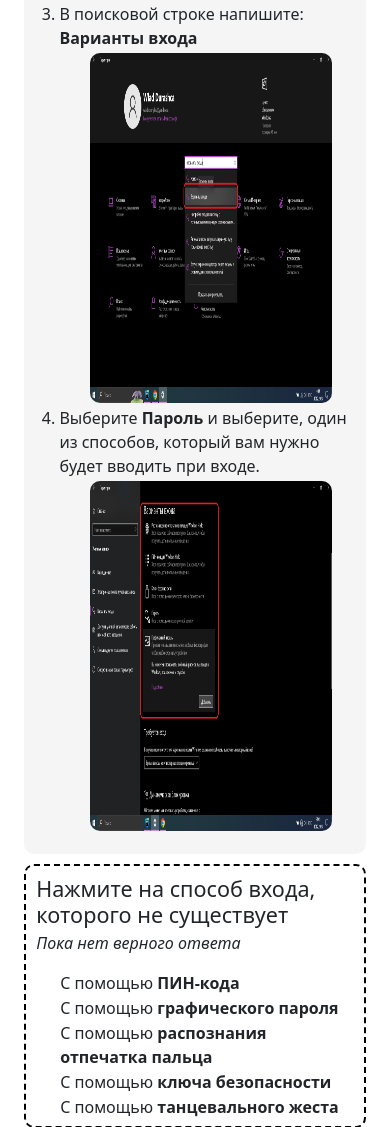
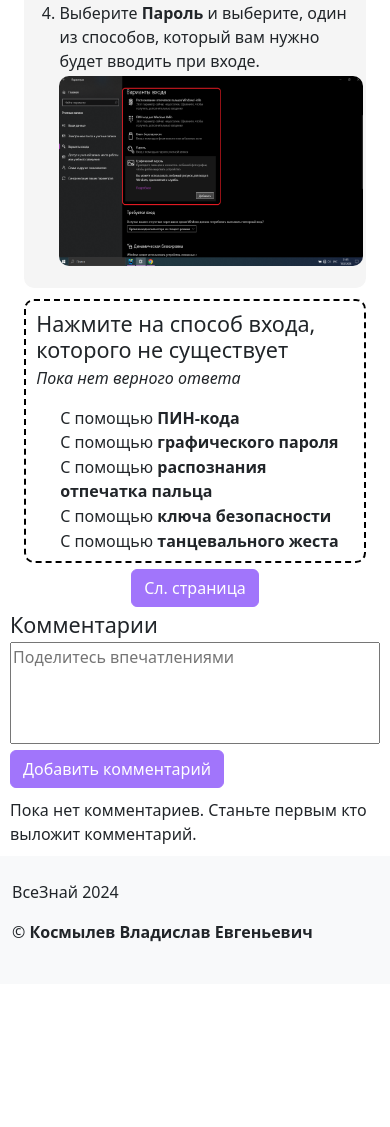
Before and after one commit to Durashca/wseznai, a PHP site: page /device_password.php in a window 390 px wide. Shown: the part 1310-2437 px from the top of the page. After the commit the page ends 2252 px from the top, so only its background shows below. Run offline with PHP 8.4, Linux system fonts and the light colour scheme; data that the repository does not hold is empty.

Commit message:
fixed pictures on phones

```diff
--- a/src/css/img.css
+++ b/src/css/img.css
@@ -4,6 +4,14 @@ img, svg {
     border-radius: 10px;
 }
 
+@media (max-width: 767px) {
+    img {
+        width: 100% !important;
+
+        min-height: 190px !important;
+    }
+}
+
 .phone {
     max-height: 800px;
     max-width: 800px;
```
